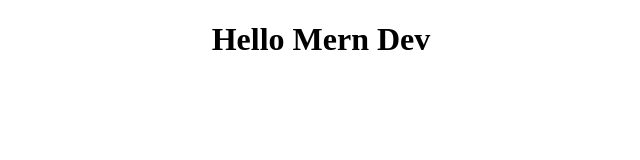
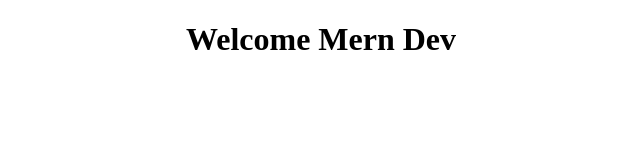
Before and after one commit to mahesh-pagrut/iteration-2, a plain HTML site: page index.html in a window 1280 px wide. Shown: the whole page, without its empty margins (319-959 px from the left). Drawn offline with Linux system fonts and the light colour scheme.

Commit message:
Added welcome heading to index.html

```diff
--- a/index.html
+++ b/index.html
@@ -12,6 +12,6 @@
 </head>
 <body>
 
-    <h1 class="heading">Hello Mern Dev</h1>
+    <h1 class="heading">Welcome Mern Dev</h1>
 </body>
 </html>
```
